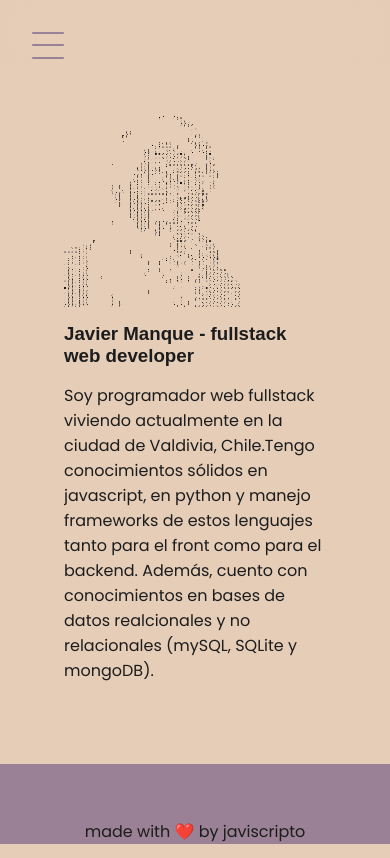
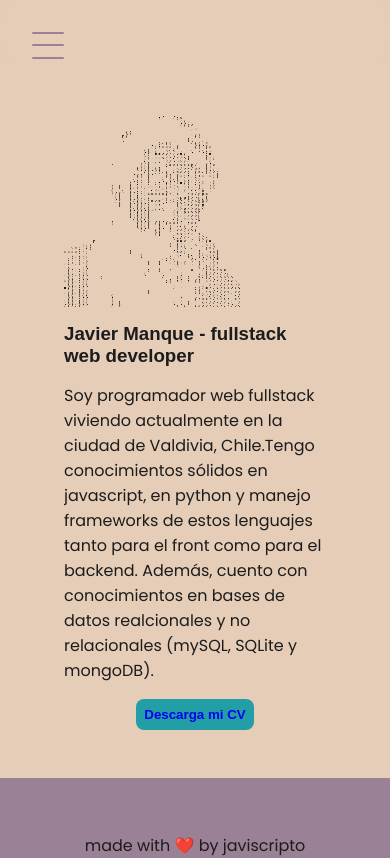
Before and after one commit to javiscripto/javier-manque-portfolio, a React (Vite) app: page / in a window 390 px wide. Built offline with nearby package versions, Linux system fonts and the light colour scheme; some icons are missing; a web font is replaced by a local one.

Commit message:
agrego botón de descarga de cv en inicio

```diff
--- a/src/pages/welcome.jsx
+++ b/src/pages/welcome.jsx
@@ -1,28 +1,32 @@
-import React from 'react'
-import { motion } from 'motion/react';
-import { Canvas } from '../components/canvas/Canvas'
-import styles from './wlcome.module.css';
-import { ScrollRevealEffect } from '../components/efects/ScrollrevealEffect';
+import React from "react";
+import { Canvas } from "../components/canvas/Canvas";
+import styles from "./wlcome.module.css";
+import { ScrollRevealEffect } from "../components/efects/ScrollrevealEffect";
+import { CustomButton } from "../components/CutomButton.jsx";
 export const Welcome = () => {
   return (
-    <div className='container'>
-
+    <div className="container">
       <div className={styles.gridContainer}>
-
         <Canvas className={styles.gridCanvas} />
         <div className={styles.gridText}>
-          <h3 className='title'>Javier Manque - fullstack web developer</h3>
+          <h3 className="title">Javier Manque - fullstack web developer</h3>
 
           <ScrollRevealEffect>
             <p>
-              Soy programador web fullstack viviendo actualmente en la ciudad de Valdivia, Chile.Tengo conocimientos sólidos en javascript, en python y manejo frameworks de estos lenguajes tanto para el front como para el backend.
-              Además, cuento con conocimientos en bases de datos realcionales y no relacionales (mySQL, SQLite y mongoDB).
+              Soy programador web fullstack viviendo actualmente en la ciudad de
+              Valdivia, Chile.Tengo conocimientos sólidos en javascript, en
+              python y manejo frameworks de estos lenguajes tanto para el front
+              como para el backend. Además, cuento con conocimientos en bases de
+              datos realcionales y no relacionales (mySQL, SQLite y mongoDB).
             </p>
-
+            <CustomButton>
+              <a href="/JavierManque-cv-1.pdf" download="cv_Javier_Manque.pdf">
+                Descarga mi CV
+              </a>
+            </CustomButton>
           </ScrollRevealEffect>
         </div>
-
       </div>
     </div>
-  )
-}
+  );
+};
--- a/src/pages/wlcome.module.css
+++ b/src/pages/wlcome.module.css
@@ -1,28 +1,31 @@
-.gridContainer{
-  display:grid;
-  margin:2rem;
-  grid-template-columns:3fr 2.5fr;
-  grid-template-rows:1.5fr ;
-  grid-template-areas:
-  "canvas text ";
+a {
+  text-decoration: none;
+  visited: none;
 }
-.gridText{
-  grid-area:"text";
-  display:flex;
-  flex-direction:column;
-  justify-content:center;
-  gap:1rem;
+.gridContainer {
+  display: grid;
+  margin: 2rem;
+  grid-template-columns: 3fr 2.5fr;
+  grid-template-rows: 1.5fr;
+  grid-template-areas: "canvas text ";
 }
-.gridCanvas{
-  grid-area:"canvas";
+.gridText {
+  grid-area: "text";
+  display: flex;
+  flex-direction: column;
+  justify-content: center;
+  gap: 1rem;
 }
-@media screen and (max-width:768px){
-  .gridContainer{
-    grid-template-columns:1fr;
-    grid-template-rows:auto auto;
-    grid-gap:1rem;
+.gridCanvas {
+  grid-area: "canvas";
+}
+@media screen and (max-width: 768px) {
+  .gridContainer {
+    grid-template-columns: 1fr;
+    grid-template-rows: auto auto;
+    grid-gap: 1rem;
     grid-template-areas:
-    "canvas"
-    "text";
+      "canvas"
+      "text";
   }
 }
```
